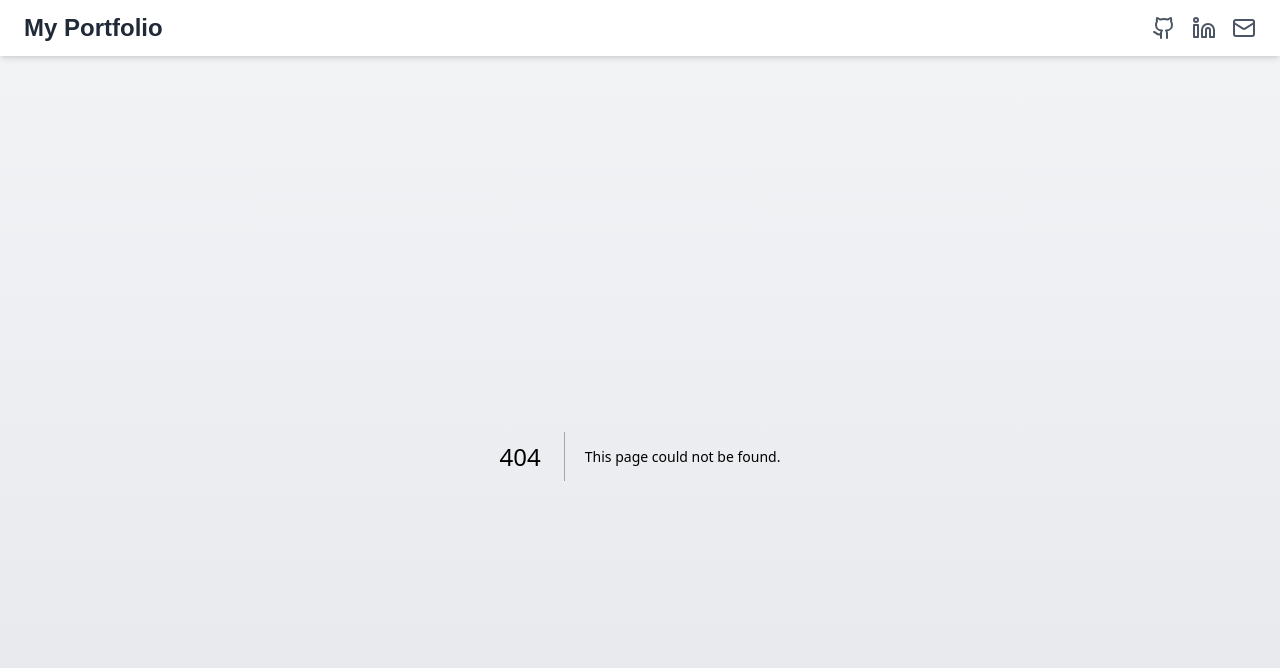
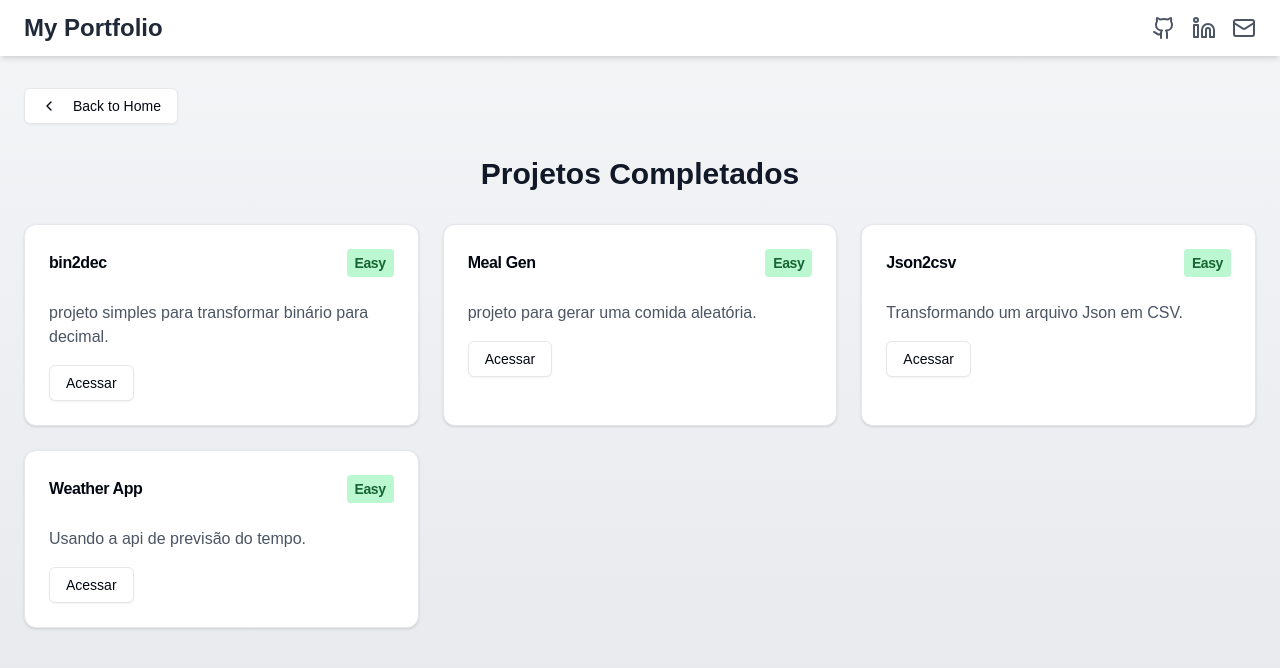
Before and after one commit to NosborCT/all_projects, a Next.js app: page /pages/Projects in a window 1280 px wide. Before the commit this address had no page. Shown: the top 668 px of the page. Built offline with nearby package versions, Linux system fonts and the light colour scheme.

Commit message:
Feat: Criado a pagina projects que contem os projetos feitos.

```diff
--- /dev/null
+++ b/src/app/pages/Projects/page.tsx
@@ -0,0 +1,69 @@
+import Link from "next/link";
+import { Card, CardContent, CardHeader, CardTitle } from "@/components/ui/card";
+import { Button } from "@/components/ui/button";
+import { ChevronLeft } from "lucide-react";
+
+import { Metadata } from "next";
+export const metadata: Metadata = {
+  title: "Projetos Feitos",
+  description: "Pagina referente aos projetos ja feitos",
+};
+
+
+
+
+
+const projects = [
+    { title: "bin2dec", difficulty: "Easy", description: "projeto simples para transformar binário para decimal.", link: "/pages/bin2dec" },
+    { title: "Meal Gen", difficulty: "Easy", description: "projeto para gerar uma comida aleatória.", link: "/pages/meal" },
+    { title: "Json2csv", difficulty: "Easy", description: "Transformando um arquivo Json em CSV.", link: "/pages/json2csv" },
+    { title: "Weather App", difficulty: "Easy", description: "Usando a api de previsão do tempo.", link: "/pages/weather" },
+  ]
+
+  export default function Projects() {
+    return (
+      <div className="min-h-screen bg-gradient-to-b from-gray-100 to-gray-200 dark:from-gray-900 dark:to-gray-800">
+        <main className="container mx-auto px-6 py-8">
+          <div className="mb-8">
+            <Link href="/">
+              <Button variant="outline" className="flex items-center">
+                <ChevronLeft className="mr-2 h-4 w-4" />
+                Back to Home
+              </Button>
+            </Link>
+          </div>
+
+          <h1 className="text-3xl font-bold mb-8 text-center text-gray-900 dark:text-white">Projetos Completados </h1>
+
+          <section className="grid grid-cols-1 md:grid-cols-2 lg:grid-cols-3 gap-6">
+            {projects.map((project, index) => (
+              <Card key={index} className="hover:shadow-lg transition-shadow duration-300">
+                <CardHeader>
+                  <CardTitle className="flex justify-between items-center">
+                    {project.title}
+                    <span className={`text-sm px-2 py-1 rounded ${
+                      project.difficulty === 'Easy' ? 'bg-green-200 text-green-800' :
+                      project.difficulty === 'Medium' ? 'bg-yellow-200 text-yellow-800' :
+                      'bg-red-200 text-red-800'
+                    }`}>
+                      {project.difficulty}
+                    </span>
+                  </CardTitle>
+                </CardHeader>
+                <CardContent>
+                    <p className="text-gray-600 dark:text-gray-300">{project.description}</p>
+                  {project.link && (
+                      <Link href={project.link}>
+                      <Button variant="outline" className="flex items-center mt-4">
+                        Acessar
+                      </Button>
+                    </Link>
+                  )}
+                </CardContent>
+              </Card>
+            ))}
+          </section>
+        </main>
+      </div>
+    )
+  }
```
